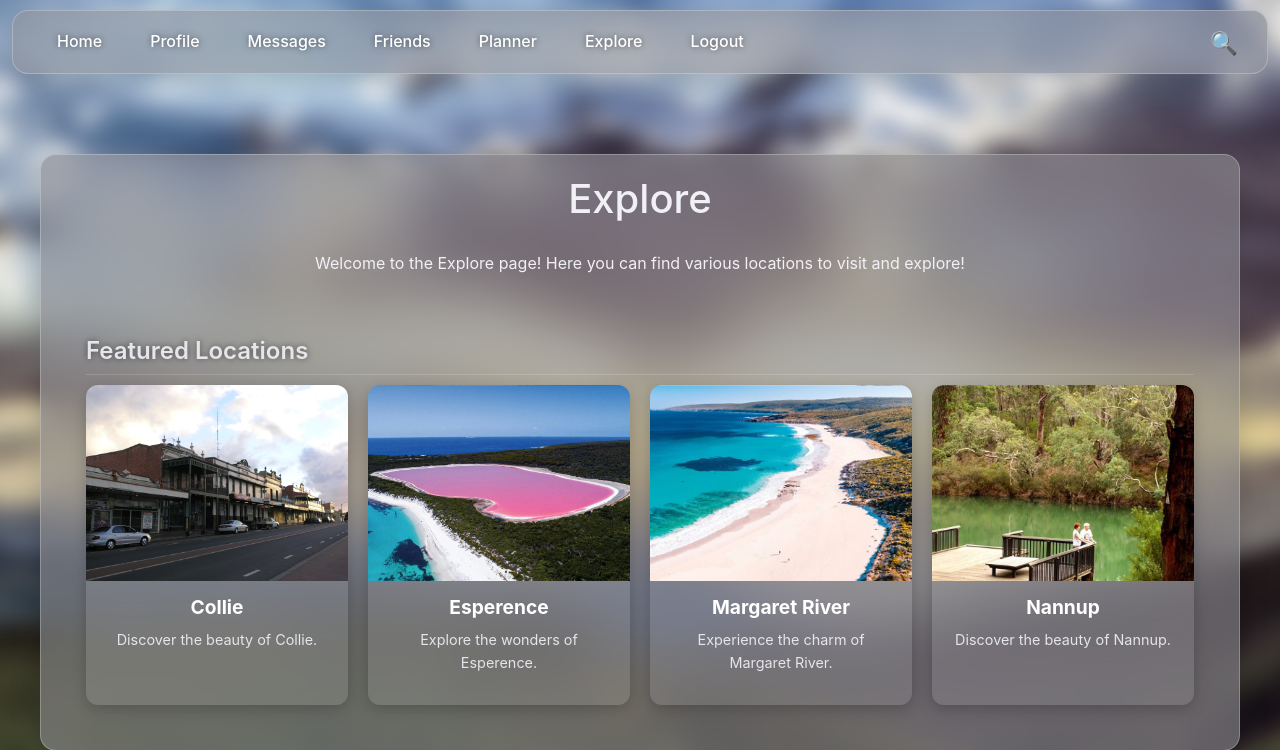
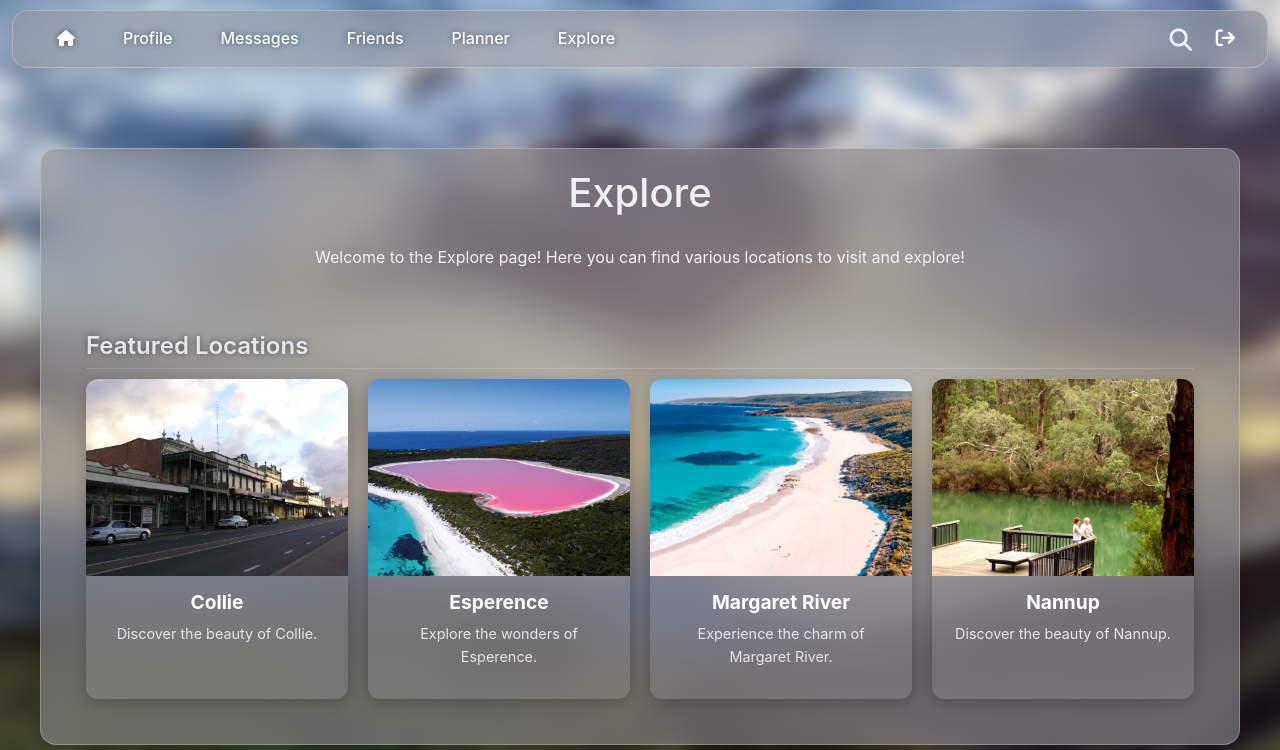
Before and after one commit to l-zhenyi/CITS3403Project_Group1_Sem1_2025, a Flask app: page /explore in a window 1280 px wide. Shown: the top 750 px of the page. Run offline with Flask 3, Linux system fonts and the light colour scheme; the visitor is signed in with stand-in values (Sample User, id 1); data comes from the database, SQL or seed files in the repository.

Commit message:
Used font-awesome icons within the nav-bar and moved logout to right

```diff
--- a/app/static/css/main.css
+++ b/app/static/css/main.css
@@ -68,8 +68,21 @@ body::before { content: ''; position: fixed; top: -10px; left: -10px; right: -10
     border-radius: 10px; color: #ffffff; font-weight: 500;
     text-decoration: none; text-shadow: 0 0 6px rgba(0, 0, 0, 0.5);
     transition: background-color 0.2s ease, color 0.2s ease;
+    line-height: 1.2; /* Ensure consistent line height for text and icons */
 }
 .top-nav-left.desktop-nav-links a:last-child { margin-right: 0; }
+
+/* NEW: Style for icon-only links in the main desktop nav, like Home */
+/* Apply class="nav-icon-link" to the <a> tag for Home if it's icon-only */
+.top-nav-left.desktop-nav-links a.nav-icon-link {
+    padding: 8px 12px; /* Adjusted padding for a single icon */
+    font-size: 1.2em;  /* Make the icon a bit larger (will be inherited by <i>) */
+    line-height: 1;    /* Helps center the icon vertically */
+}
+.top-nav-left.desktop-nav-links a.nav-icon-link i {
+    vertical-align: middle; /* Good for icon alignment */
+}
+
 .top-nav-left.desktop-nav-links a.active {
     background-color: rgba(255, 255, 255, 0.15); color: #fff;
     font-weight: 600; text-shadow: none;
@@ -152,7 +179,7 @@ body::before { content: ''; position: fixed; top: -10px; left: -10px; right: -10
   display: flex; align-items: center; flex-wrap: nowrap;
   gap: 8px; position: relative; z-index: 1000;
 }
-.top-nav-right .icon-button {
+.top-nav-right .icon-button { /* This is for search toggle currently */
   display: inline-flex; justify-content: center; align-items: center;
   width: 36px; height: 36px; border-radius: 50%;
   border: none; padding: 0; margin: 0;
@@ -164,20 +191,45 @@ body::before { content: ''; position: fixed; top: -10px; left: -10px; right: -10
   background-color: rgba(255, 255, 255, 0.15);
 }
 
+/* NEW: Styles for the moved desktop logout icon */
+.desktop-logout-icon {
+    display: inline-flex;
+    align-items: center;
+    justify-content: center;
+    color: #ffffff; /* Match color of .top-nav-left a */
+    text-decoration: none;
+    padding: 8px; /* Clickable area */
+    border-radius: 10px; /* Consistent with other nav links */
+    transition: background-color 0.2s ease, color 0.2s ease;
+    font-size: 1.2em; /* Adjust size as needed */
+    line-height: 1; /* Good for icon-only buttons */
+}
+.desktop-logout-icon:hover {
+    background-color: rgba(255, 255, 255, 0.1); /* Similar hover to .top-nav-left a */
+    /* color: #f0f0f0; */ /* Optional: if you want color to change on hover too */
+}
+.desktop-logout-icon i {
+    vertical-align: middle; /* Ensures icon is well-aligned */
+}
+
+
 /* Mobile Styles for Navigation Structure */
 @media (max-width: 768px) {
     .top-nav { padding: 8px 15px; }
     #hamburger-menu-toggle { display: flex; order: -1; }
     .top-nav-left.desktop-nav-links { display: none; }
-    /* .mobile-nav-panel visibility is controlled by .menu-open class added by JS */
     .top-nav-right .icon-button { font-size: 1.2rem; }
+    /* NEW: Ensure desktop logout icon is hidden on mobile if mobile panel has its own */
+    .desktop-logout-icon { display: none; }
 }
 
 /* Desktop Styles for Navigation Structure */
 @media (min-width: 769px) {
     #hamburger-menu-toggle { display: none; }
-    .mobile-nav-panel { display: none !important; } /* Ensure mobile panel is always hidden on desktop */
-    .top-nav-left.desktop-nav-links { display: flex; } /* Ensure desktop links are shown */
+    .mobile-nav-panel { display: none !important; }
+    .top-nav-left.desktop-nav-links { display: flex; }
+    /* NEW: Ensure desktop logout icon is shown on desktop */
+    .desktop-logout-icon { display: inline-flex; }
 }
 
 
--- a/app/templates/base.html
+++ b/app/templates/base.html
@@ -1,5 +1,6 @@
 <!doctype html>
 <html lang="en">
+
 <head>
       <meta charset="UTF-8">
       <meta name="viewport" content="width=device-width, initial-scale=1.0">
@@ -10,25 +11,26 @@
       {% endif %}
       <link href="https://cdn.jsdelivr.net/npm/bootstrap@5.3.2/dist/css/bootstrap.min.css" rel="stylesheet">
       <link href="https://cdn.jsdelivr.net/npm/bootstrap-icons@1.11.1/font/bootstrap-icons.css" rel="stylesheet">
-      <script src="https://cdn.jsdelivr.net/npm/bootstrap@5.3.2/dist/js/bootstrap.bundle.min.js"></script>
+      <link rel="stylesheet" href="https://cdnjs.cloudflare.com/ajax/libs/font-awesome/6.5.1/css/all.min.css"
+            integrity="sha512-DTOQO9RWCH3ppGqcWaEA1BIZOC6xxalwEsw9c2QQeAIftl+Vegovlnee1c9QX4TctnWMn13TZye+giMm8e2LwA=="
+            crossorigin="anonymous" referrerpolicy="no-referrer" />
       <link rel="stylesheet" href="{{ url_for('static', filename='css/main.css') }}" type="text/css">
-      <script type="module" src="{{ url_for('static', filename='js/main.js') }}"></script>
       <meta name="csrf-token" content="{{ csrf_token() }}">
       {% block head %}{% endblock %}
 </head>
+
 <body>
       {% if not hide_nav %}
       <header class="top-nav glassy">
-            {# Hamburger button now controls the separate mobile panel #}
-            <button id="hamburger-menu-toggle" class="hamburger-menu-toggle" aria-label="Toggle navigation" aria-expanded="false" aria-controls="mobile-navigation-panel">
+            <button id="hamburger-menu-toggle" class="hamburger-menu-toggle" aria-label="Toggle navigation"
+                  aria-expanded="false" aria-controls="mobile-navigation-panel">
                   <span></span>
                   <span></span>
                   <span></span>
             </button>
 
-            {# This nav is for DESKTOP view #}
             <nav class="top-nav-left desktop-nav-links">
-                  <a href="{{ url_for('index') }}">Home</a>
+                  <a href="{{ url_for('index') }}" aria-label="Home" title="Home"><i class="fa-solid fa-house"></i></a>
                   {% if current_user.is_anonymous %}
                   <a href="{{ url_for('login') }}">Login</a>
                   {% else %}
@@ -37,37 +39,42 @@
                   <a href="{{ url_for('friends') }}">Friends</a>
                   <a href="{{ url_for('planner') }}">Planner</a>
                   <a href="{{ url_for('explore') }}">Explore</a>
-                        <a href="{{ url_for('logout') }}">Logout</a>
                   {% endif %}
             </nav>
 
             <div class="top-nav-right">
                   {% if current_user.is_authenticated %}
                   <div class="search-widget" id="search-widget">
-                      <input type="search" id="user-search-input" class="search-input" placeholder="Search users..." autocomplete="off">
-                      <button class="icon-button search-toggle-btn" id="search-toggle-btn" aria-label="Toggle search" aria-expanded="false">🔍</button>
+                        <input type="search" id="user-search-input" class="search-input" placeholder="Search users..."
+                              autocomplete="off">
+                        <button class="icon-button search-toggle-btn" id="search-toggle-btn" aria-label="Toggle search"
+                              aria-expanded="false">
+                              <i class="fa-solid fa-magnifying-glass"></i>
+                        </button>
                   </div>
+                  <a href="{{ url_for('logout') }}" class="desktop-logout-icon" aria-label="Logout" title="Logout">
+                        <i class="fa-solid fa-arrow-right-from-bracket"></i>
+                  </a>
                   {% endif %}
             </div>
       </header>
 
-      {# NEW: Mobile Navigation Panel - Sibling to header #}
       <nav id="mobile-navigation-panel" class="mobile-nav-panel">
-            {# Links are duplicated here for the mobile panel.
-               Alternatively, JS could populate this from the desktop nav. #}
-            <a href="{{ url_for('index') }}">Home</a>
+            <a href="{{ url_for('index') }}"><i class="fa-solid fa-house mobile-nav-icon"></i> <span class="mobile-nav-text">Home</span></a>
             {% if current_user.is_anonymous %}
-                  <a href="{{ url_for('login') }}">Login</a>
+            <a href="{{ url_for('login') }}"><i class="fa-solid fa-right-to-bracket mobile-nav-icon"></i> <span class="mobile-nav-text">Login</span></a>
             {% else %}
-                  <a href="{{ url_for('user', username=current_user.username) }}">Profile</a>
-                  <a href="{{ url_for('messages') }}">Messages</a>
-                  <a href="{{ url_for('friends') }}">Friends</a>
-                  <a href="{{ url_for('planner') }}">Planner</a>
-                  <a href="{{ url_for('explore') }}">Explore</a>
-                  <a href="{{ url_for('logout') }}">Logout</a>
+            <a href="{{ url_for('user', username=current_user.username) }}"><i class="fa-solid fa-user mobile-nav-icon"></i> <span class="mobile-nav-text">Profile</span></a>
+            <a href="{{ url_for('messages') }}"><i class="fa-solid fa-envelope mobile-nav-icon"></i> <span class="mobile-nav-text">Messages</span></a>
+            <a href="{{ url_for('friends') }}"><i class="fa-solid fa-user-group mobile-nav-icon"></i> <span class="mobile-nav-text">Friends</span></a>
+            <a href="{{ url_for('planner') }}"><i class="fa-solid fa-calendar-days mobile-nav-icon"></i> <span class="mobile-nav-text">Planner</span></a>
+            <a href="{{ url_for('explore') }}"><i class="fa-solid fa-compass mobile-nav-icon"></i> <span class="mobile-nav-text">Explore</span></a>
+            <a href="{{ url_for('logout') }}" aria-label="Logout" title="Logout">
+                  <i class="fa-solid fa-arrow-right-from-bracket mobile-nav-icon"></i> <span class="mobile-nav-text">Logout</span>
+            </a>
             {% endif %}
       </nav>
-      {% endif %} {# End of "if not hide_nav" #}
+      {% endif %}
 
       {% with messages = get_flashed_messages() %}
       {% if messages %}
@@ -85,6 +92,8 @@
             <div class="search-results-placeholder">Start typing to search...</div>
       </div>
 
+      <script type="module" src="{{ url_for('static', filename='js/main.js') }}"></script>
+      <script src="https://cdn.jsdelivr.net/npm/bootstrap@5.3.2/dist/js/bootstrap.bundle.min.js"></script>
       {% block scripts %}{% endblock %}
 
 </body>
--- a/app/templates/planner.html
+++ b/app/templates/planner.html
@@ -12,11 +12,6 @@
 {# Leaflet CSS #}
 <link rel="stylesheet" href="https://unpkg.com/leaflet@1.9.4/dist/leaflet.css"
     integrity="sha256-p4NxAoJBhIIN+hmNHrzRCf9tD/miZyoHS5obTRR9BMY=" crossorigin="" />
-
-{# Font Awesome #}
-<link rel="stylesheet" href="https://cdnjs.cloudflare.com/ajax/libs/font-awesome/6.5.1/css/all.min.css"
-    integrity="sha512-DTOQO9RWCH3ppGqcWaEA1BIZOC6xxalwEsw9c2QQeAIftl+Vegovlnee1c9QX4TctnWMn13TZye+giMm8e2LwA=="
-    crossorigin="anonymous" referrerpolicy="no-referrer" />
 
 {# noUiSlider CSS #}
 <link rel="stylesheet" href="https://cdnjs.cloudflare.com/ajax/libs/noUiSlider/15.8.1/nouislider.min.css"
```
Also changed, not shown: other parts of app/static/css/main.css (+34 -20 lines). Lines whose indentation alone changed are shown as unchanged.
